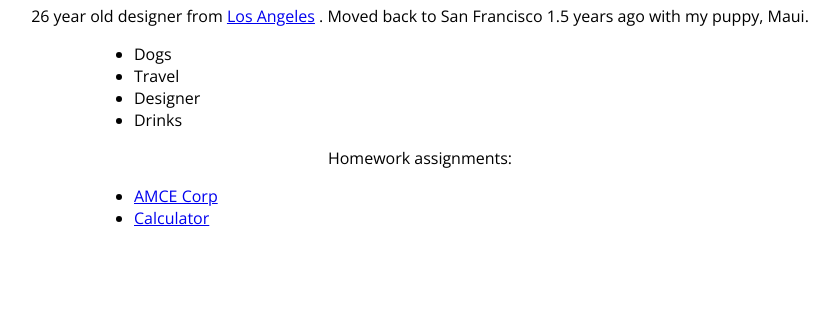
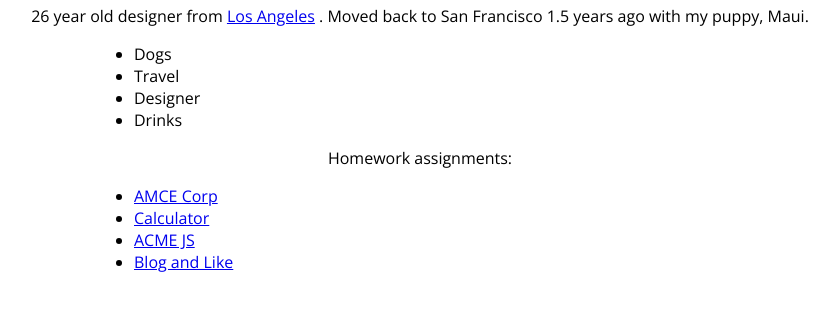
Before and after one commit to nkorange88/fewd, a plain HTML site: page index.html in a window 1280 px wide. Shown: the part 402-712 px from the top of the page, without its empty margins (220-1059 px from the left). Drawn offline with nearby package versions, Linux system fonts and the light colour scheme.

Commit message:
Week 4 Homework
Added Week 4 homework assignments, ACME JS and Blog and Like.

```diff
--- a/index.html
+++ b/index.html
@@ -60,6 +60,8 @@
   <ul>
     <li><a href="http://nkorange88.github.io/homework/acme.html">AMCE Corp</a></li>
     <li><a href="http://nkorange88.github.io/homework/calculators/index.html">Calculator</a></li>
+    <li><a href="http://nkorange88.github.io/homework/js/acme_js.html">ACME JS</a></li>
+    <li><a href="http://nkorange88.github.io/homework/js/blog.html">Blog and Like</a></li>
   </ul>
 
 </body>
```
